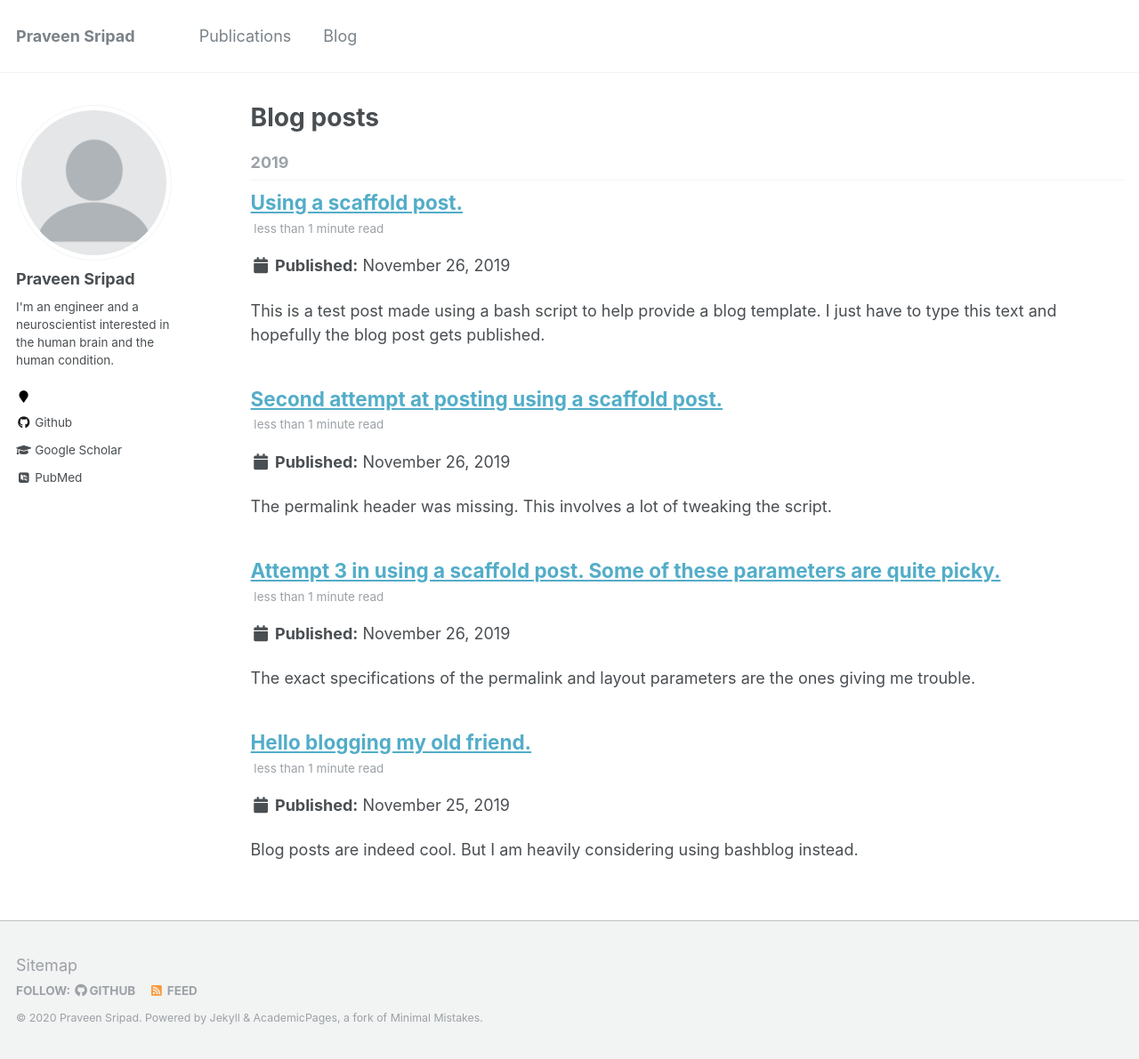
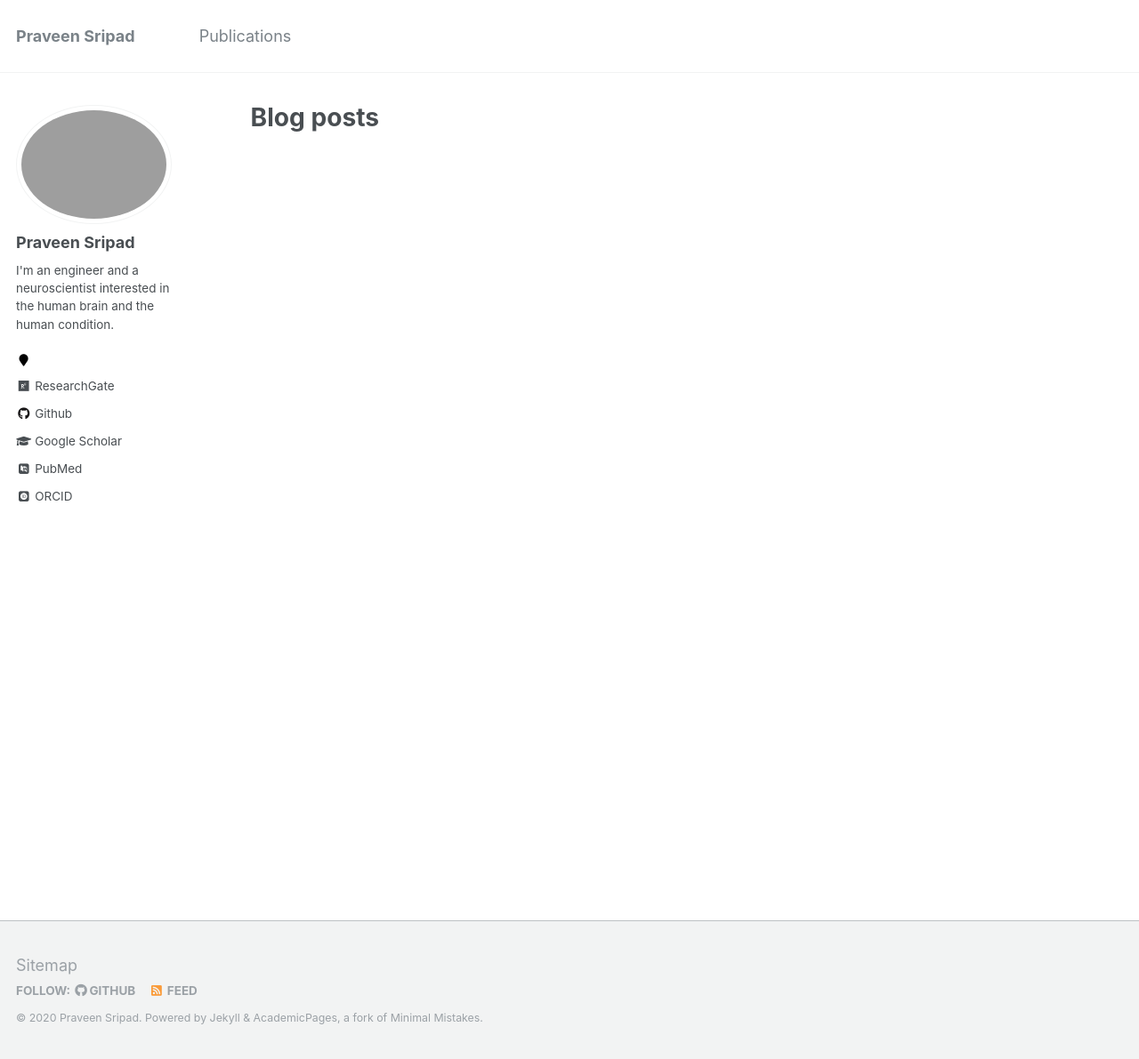
Before and after one commit to pravsripad/pravsripad.github.io, a Jekyll site: the page built from _pages/year-archive.html, in a window 1280 px wide and 1191 px high. Shown: the whole window at 89% size. Built offline with Jekyll 4.4.1, drawn with Linux system fonts in a browser that asks for light colours; some web fonts are replaced.

Commit message:
Removed blogs, make things simpler.

```diff
--- a/_config.yml
+++ b/_config.yml
@@ -11,7 +11,7 @@ title                    : "Praveen Sripad"
 title_separator          : "-"
 name                     : &name "Praveen Sripad"
 description              : &description "My personal website."
-url                      : https://pravsripad.github.io # the base hostname & protocol for your site e.g. "https://mmistakes.github.io"
+url                      : "https://pravsripad.github.io" # the base hostname & protocol for your site e.g. "https://mmistakes.github.io"
 baseurl                  : "" # the subpath of your site, e.g. "/blog"
 repository               : "pravsripad/pravsripad.github.io"
 teaser                   :  # filename of teaser fallback teaser image placed in /images/, .e.g. "500x300.png"
@@ -81,14 +81,14 @@ analytics:
 # Site Author
 author:
   name             : "Praveen Sripad"
-  avatar           : "profile.png"
+  avatar           : "my_public_picture.jpg"
   bio              : "I'm an engineer and a neuroscientist interested in the human brain and the human condition."
   location         : ""
   employer         :
   pubmed           : ""
   googlescholar    : ""
   email            :
-  researchgate     :  # example: "https://www.researchgate.net/profile/yourprofile"
+  researchgate     : "https://www.researchgate.net/profile/Praveen_Sripad/" # example: "https://www.researchgate.net/profile/yourprofile"
   uri              :
   bitbucket        :
   codepen          :
@@ -103,7 +103,7 @@ author:
   impactstory      : #"https://profiles.impactstory.org/u/xxxx-xxxx-xxxx-xxxx"
   lastfm           :
   linkedin         :
-  orcid            : #"http://orcid.org/yourorcidurl"
+  orcid            : "https://orcid.org/0000-0001-6361-2571"
   pinterest        :
   soundcloud       :
   stackoverflow    : # http://stackoverflow.com/users/123456/username
@@ -224,7 +224,7 @@ defaults:
       type: publications
     values:
       layout: single
-      author_profile: true
+      author_profile: false
       share: false
       comments: false
   # _portfolio
--- a/_data/navigation.yml
+++ b/_data/navigation.yml
@@ -6,8 +6,8 @@ main:
     #   - title: "Talks"
     #     url: /talks/
 
-  - title: "Blog"
-    url: /year-archive/
+    # - title: "Blog"
+    # url: /year-archive/
 
     #   - title: "CV"
     #     url: /cv/
--- a/_pages/publications.md
+++ b/_pages/publications.md
@@ -5,12 +5,10 @@ permalink: /publications/
 author_profile: true
 ---
 
-{% if author.googlescholar %}
-  You can also find my articles on <u><a href="{{author.googlescholar}}">my Google Scholar profile</a>.</u>
-{% endif %}
+Sripad P, Rosenberg J, Boers F, Filss CP, Galldiks N, Langen K-J, et al. Effect of Zolpidem in the Aftermath of Traumatic Brain Injury: An MEG Study. Case Rep Neurol Med. 2020 Mar;2020:1–8.
 
-{% include base_path %}
+Hasasneh A, Kampel N, Sripad P, Shah NJ, Dammers J. Deep Learning Approach for Automatic Classification of Ocular and Cardiac Artifacts in MEG Data. J Eng (United States). 2018;2018. DOI: 10.1155/2018/1350692
 
-{% for post in site.publications reversed %}
-  {% include archive-single.html %}
-{% endfor %}
+Rajkumar R, Farrher E, Mauler J, Sripad P, Régio Brambilla C, Rota Kops E, et al. Comparison of EEG microstates with resting state fMRI and FDG-PET measures in the default mode network via simultaneously recorded trimodal (PET/MR/EEG) data. Hum Brain Mapp. 2018 DOI: 10.1002/hbm.24429
+
+Shah NJ, Arrubla J, Rajkumar R, Farrher E, Mauler J, Kops ERR, et al. Multimodal Fingerprints of Resting State Networks as assessed by Simultaneous Trimodal MR-PET-EEG Imaging. Sci Rep. 2017;7(1):6452.
--- a/_posts/2019-11-25-test-blog-post.md
+++ /dev/null
@@ -1,9 +0,0 @@
----
-title: 'Hello blogging my old friend.'
-date: 2019-11-25
-permalink: /posts/blog-post-1/
-tags:
-  - init
----
-
-Blog posts are indeed cool. But I am heavily considering using bashblog instead.
--- a/_posts/2019-11-26-attempt--in-using-a-scaffold-post-some-of-these-parameters-are-quite-picky.md
+++ /dev/null
@@ -1,9 +0,0 @@
----
-title: "Attempt 3 in using a scaffold post. Some of these parameters are quite picky."
-permalink: /posts/_posts/2019-11-26-attempt--in-using-a-scaffold-post-some-of-these-parameters-are-quite-picky.md/
-date: 2019-11-26
-tags:
-- init
----
-
-The exact specifications of the permalink and layout parameters are the ones giving me trouble.
--- a/_posts/2019-11-26-second-attempt-at-posting-using-a-scaffold-post.md
+++ /dev/null
@@ -1,10 +0,0 @@
----
-title: "Second attempt at posting using a scaffold post."
-author: "Praveen Sripad"
-permalink: /posts/2019-11-26-second-attempt-at-posting-using-a-scaffold-post.md/
-date: 2019-11-26
-tags:
-   - init
----
-
-The permalink header was missing. This involves a lot of tweaking the script.
--- a/_posts/2019-11-26-using-a-scaffold-post.md
+++ /dev/null
@@ -1,12 +0,0 @@
----
-title: "Using a scaffold post."
-author: "Praveen Sripad"
-date: 2019-11-26
-permalink: /posts/blog-post-2/
-tags:
-- init
----
-
-This is a test post made using a bash script to help provide a blog template. I just have to type this text and hopefully the blog post gets published.
-
-I found this scaffold script [here](https://www.marcusoft.net/2014/12/my-post-scaffolder-for-jekyll.html)
```
Also changed, not shown: _pages/404.md (+1 -9 lines), _pages/about.md (+1 -3 lines).
